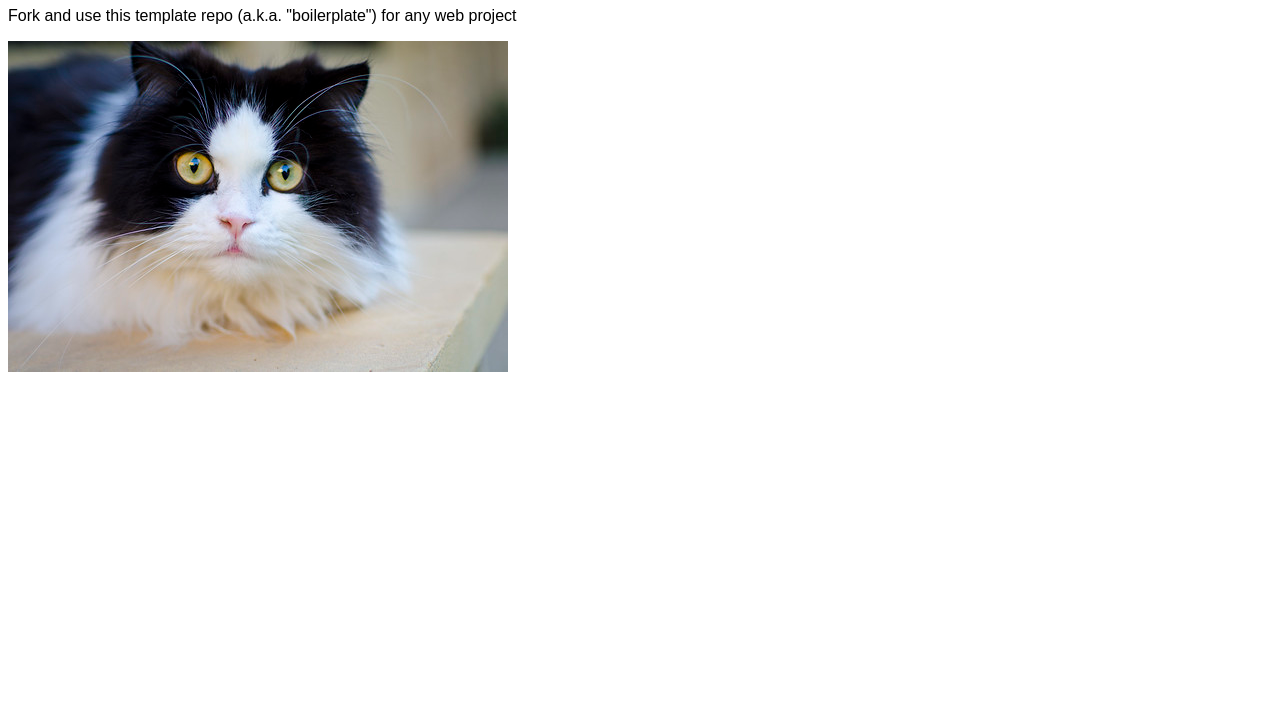
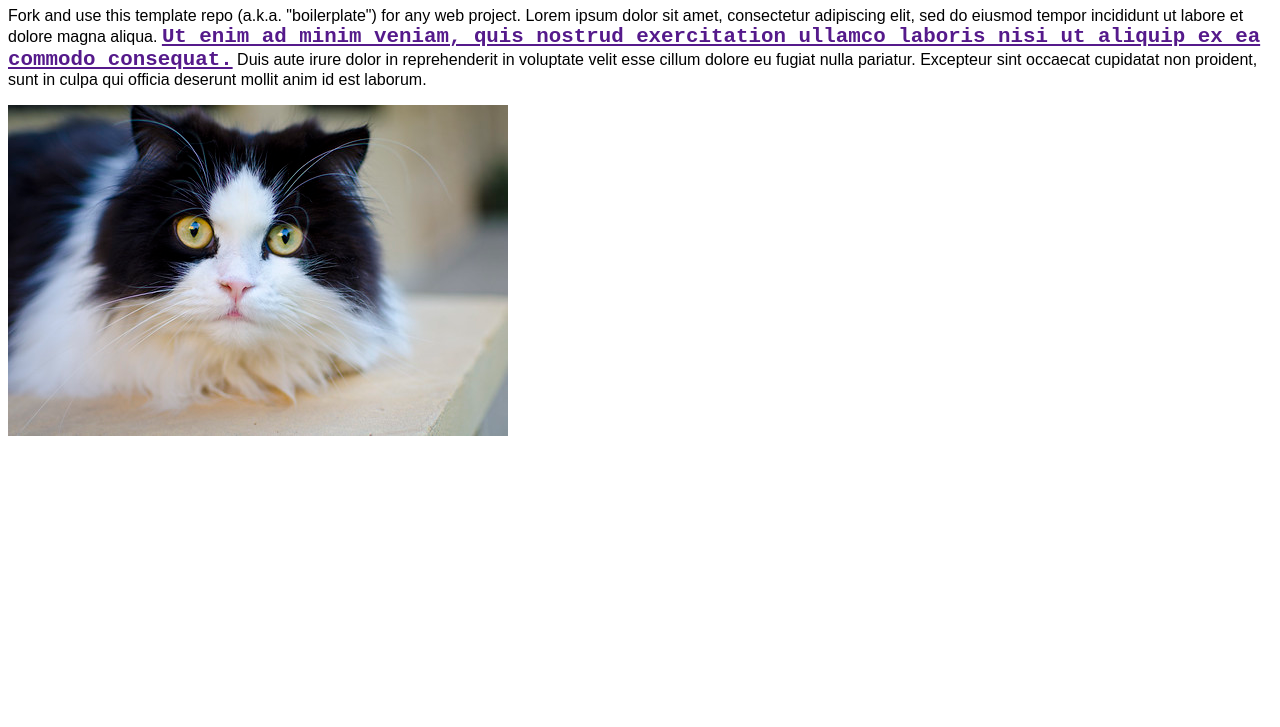
Before and after one commit to Soup2313/hyperlink-narrative, a plain HTML site: page index.html in a window 1280 px wide. Shown: the part 73-800 px from the top of the page. Drawn offline with Linux system fonts and the light colour scheme.

Commit message:
Link Font inserts

```diff
--- a/assets/css/styles.css
+++ b/assets/css/styles.css
@@ -3,3 +3,15 @@
 * {
 	font-family: Arial;
 }
+
+p a {
+	font-family:'Courier New', Courier, monospace;
+	font-size: 1.3em;
+	color: red
+	text-decoration: none;
+	font-weight: bold;
+}
+
+p a:hover {
+	color: dodgerblue;
+}
--- a/index.html
+++ b/index.html
@@ -8,7 +8,7 @@
 <body>
 
 	<h1>Website Template</h1>
-	<p>Fork and use this template repo (a.k.a. "boilerplate") for any web project</p>
+	<p>Fork and use this template repo (a.k.a. "boilerplate") for any web project. Lorem ipsum dolor sit amet, consectetur adipiscing elit, sed do eiusmod tempor incididunt ut labore et dolore magna aliqua. <a href=''>Ut enim ad minim veniam, quis nostrud exercitation ullamco laboris nisi ut aliquip ex ea commodo consequat.</a> Duis aute irure dolor in reprehenderit in voluptate velit esse cillum dolore eu fugiat nulla pariatur. Excepteur sint occaecat cupidatat non proident, sunt in culpa qui officia deserunt mollit anim id est laborum.</p>
 	<img src="assets/img/cat.jpg" alt="">
 
 	<script src="./assets/js/main.js"></script>
```
